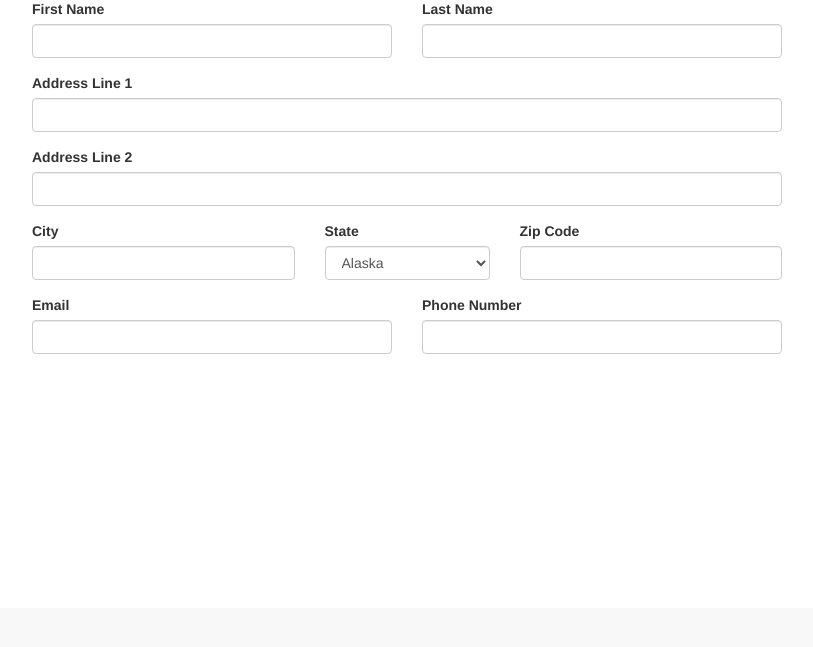
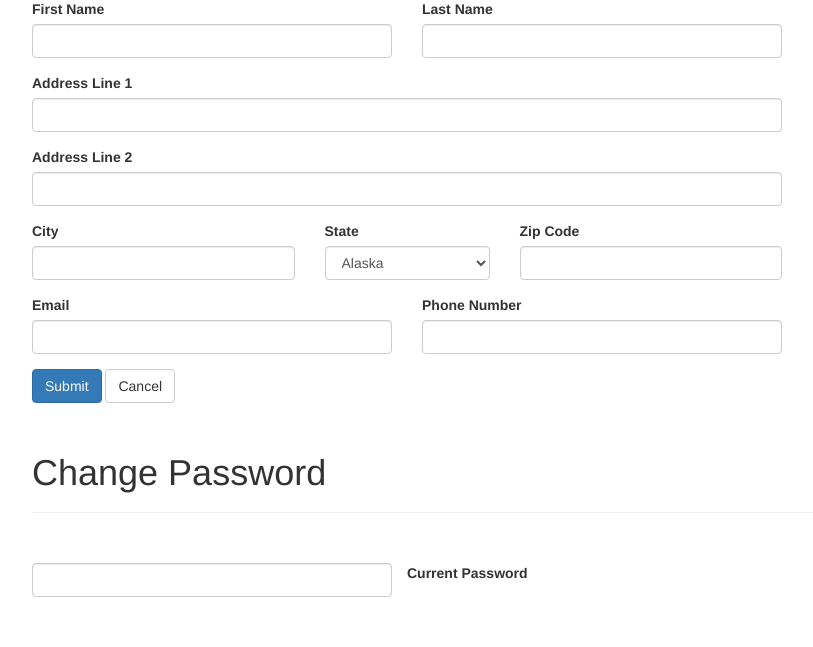
Before and after one commit to jbvx8/CS5570, a PHP site: page /user_edit.php in a window 1280 px wide. Shown: the part 192-839 px from the top of the page, without its empty margins (38-851 px from the left). Before the commit the page ends 546 px from the top, so only its background shows below. Run offline with PHP 8.4, Linux system fonts and the light colour scheme; the visitor is signed in with stand-in values (Sample User, id 1).

Commit message:
customer edits working

```diff
--- a/Prototype/Includes/db.php
+++ b/Prototype/Includes/db.php
@@ -130,6 +130,7 @@
             return false;
         }
         while ($row = mysqli_fetch_array($result)) {
+            $customer['CID'] = htmlspecialchars($row['CID']);
             $customer['firstName'] = htmlspecialchars($row['first_name']);
             $customer['lastName'] = htmlspecialchars($row['last_name']);
             $customer['addressLine1'] = htmlspecialchars($row['address_line1']);
@@ -164,6 +165,23 @@
         mysqli_free_result($result);
         return false;
     }
+
+    public function update_customer($CID, $first, $last, $address1, $address2, $city, $state, $zip, $phone, $email) {
+        $result = $this->query("UPDATE customers SET last_name='" . $last . "', first_name='" . $first . "', address_line1='"
+                . $address1 . "', address_line2='" . $address2 . "', city='" . $city . "', state='" . $state . "', zip='"
+                . $zip . "', phone='" . $phone . "', email='" . $email . "' WHERE CID='" . $CID . "'");
+                if(!$result) {
+                    mysqli_free_result($result);
+                    throw new Exception("Could not update customer. Try again.");
+                }
+    }
+
+    public function change_password($username, $password) {
+        $result = $this->query("UPDATE users SET password='" . $password . "' WHERE username='" . $username . "'");
+        if(!$result) {
+            throw new Exception("Could not change password. Try again.");
+        }
+    }
 }
 
 
--- a/Prototype/Includes/layout_header.php
+++ b/Prototype/Includes/layout_header.php
@@ -11,6 +11,7 @@
         <script src="https://ajax.googleapis.com/ajax/libs/jquery/1.12.4/jquery.min.js"></script>
         <link rel="stylesheet" href="https://maxcdn.bootstrapcdn.com/bootstrap/3.3.7/css/bootstrap.min.css" integrity="sha384-BVYiiSIFeK1dGmJRAkycuHAHRg32OmUcww7on3RYdg4Va+PmSTsz/K68vbdEjh4u" crossorigin="anonymous">
         <script src="https://maxcdn.bootstrapcdn.com/bootstrap/3.3.7/js/bootstrap.min.js" integrity="sha384-Tc5IQib027qvyjSMfHjOMaLkfuWVxZxUPnCJA7l2mCWNIpG9mGCD8wGNIcPD7Txa" crossorigin="anonymous"></script>
+        <script src='../Scripts/store.js' type="text/javascript"></script>
         <link rel="stylesheet" type="text/css" href="../Styles/store.css">
     </head>
     <body>
--- a/Prototype/Includes/navbar.php
+++ b/Prototype/Includes/navbar.php
@@ -65,7 +65,7 @@
                   <a href="#" class="dropdown-toggle" data-toggle="dropdown" role="button" aria-haspopup="true" aria-expanded="false">My Account <span class="caret"></span></a>
                   <ul class="dropdown-menu">
                       <li><a href="../prototype/user_orders.php">Orders</a></li>
-                    <li><a href="#">Settings</a></li>
+                    <li><a href="user_edit.php">Settings</a></li>
                     <li role="separator" class="divider"></li>
                     <li><a href="?logout=true">Logout</a></li>
                   </ul>
--- a/Prototype/Scripts/store.js
+++ b/Prototype/Scripts/store.js
@@ -1,11 +1,18 @@
 function showDiv(id){
     document.getElementById(id).style.display="block";
 }
+function hideDiv(id){
+    document.getElementById(id).style.display="none";
+}
 
-var confirm = document.getElementbyId('editForm');
-confirm.addEventListener('submit', function() {
-    return confirm("Are you sure you want to make these changes to the database?");
-}, false);
+function disable(id){
+    document.getElementById(id).disabled = true;
+}
+
+//var confirm = document.getElementbyId('editForm');
+//confirm.addEventListener('submit', function() {
+//    return confirm("Are you sure you want to make these changes to the database?");
+//}, false);
 
 
 
@@ -23,3 +30,14 @@
         });
     });
 });
+
+$(document).ready(function() {
+    $('.buttonEdit').click(function() {
+        var clickBtnValue = $(this).val();
+        var url= '../prototype/user_edit.php';
+        data = {'action': clickBtnValue};
+        $.post(url, data, function(response) {
+
+        });
+    });
+});
--- a/Prototype/prototype/checkout.php
+++ b/Prototype/prototype/checkout.php
@@ -92,7 +92,7 @@
 <?php if (isset($_SESSION['customer'])) {?>
     <hr class="top-pad-50">
     <p class="top-pad-50"><h3>2. Review Customer Details</h3></p>
-    <form class="form-horizontal bottom-pad-50" method="post" action="order_process.php">
+    <form class="form-horizontal bottom-pad-50" method="post" action="order_process.php?action=processOrder">
     <?php
     //$customer = $db->get_customer_from_username($_SESSION['username']);
     //$row = mysqli_fetch_array($result);
--- a/Prototype/prototype/user_edit.php
+++ b/Prototype/prototype/user_edit.php
@@ -3,10 +3,49 @@
 
 $page_title="Edit Customer Details";
 include '../Includes/layout_header.php';
+$db = StoreDB::getInstance();
 
-$customer = $_SESSION["customer"]; ?>
+$customer = $_SESSION["customer"];
 
-<form class="form-horizontal bottom-pad-50" method="post" action="order_process.php" id="editForm">
+$action = isset($_GET['action']) ? htmlspecialchars($_GET['action']) : "";
+$message = isset($_GET['message']) ? htmlspecialchars($_GET['message']) : "";
+
+switch($action){
+    case 'exception': ?>
+        <div class='alert alert-danger alert-dismissible'>
+            <button type='button' class='close' data-dismiss='alert' aria-label='Close'>
+                <span aria-hidden='true'>&times;</span>
+            </button>
+            <strong><?php echo $message ?></strong>
+        </div>
+<?php break;
+    case 'success': ?>
+
+        <div class='alert alert-info alert-dismissible'>
+            <button type='button' class='close' data-dismiss='alert' aria-label='Close' onclick="history.go(-2);return false;">
+                OK
+             </button>
+            Customer successfully updated!
+        </div>
+<?php break;
+    case 'changePassword':
+        $new = isset($_POST['newPassword']) ? $_POST['newPassword'] : "";
+        $confirm = isset($_POST['confirmPassword']) ? $_POST['confirmPassword'] : "1";
+        if ($new == $confirm) {
+            try {
+                $username = $_SESSION['username'];
+                $db->change_password($username, $new);
+                header("Location: ?action=success");
+            } catch (Exception $ex) {
+                header("Location: ?action=exception&message=" . $ex->getMessage());
+            }
+        } else {
+            header("Location: ?action=exception&message=Both values must match.");
+        }
+    }
+?>
+
+<form class="form-horizontal bottom-pad-50" method="post" action="order_process.php?action=update" id="editForm">
     <div class="form-group">
       <div class="col-md-4">
         <label for="inputFirst">First Name</label>
@@ -107,4 +146,39 @@
         <input type="tel" class="form-control" id="inputPhone" name="inputPhone" value="<?php echo $customer['phone'];?>">
       </div>
     </div>
+    <input type="submit" class="btn btn-primary">
+    <button class="btn btn-default" onclick="history.go(-1);return false;">Cancel</button>
 </form>
+
+<h1 class="top-pad-50">Change Password</h1>
+<hr>
+<form class="form-horizontal top-pad-50 bottom-pad-50" method="post" action="order_process.php?action=verifyPassword">
+    <div class="form-group" id="oldPassword">
+        <label for="oldPassword">Current Password</label>
+        <div class="col-md-4" id="currentP">
+            <input type="password" class="form-control" id="oldPassword" name="oldPassword">
+        </div>
+    </div>
+</form>
+    <?php
+    if ($action == 'userVerified') {
+         ?>
+      <script >
+          hideDiv("oldPassword");
+      </script>
+      <form class="form-horizontal top-pad-50 bottom-pad-50" method="post" action="?action=changePassword">
+          <div class="form-group">
+            <label for="newPassword">New Password</label>
+            <div class="col-md-4">
+                <input type="password" class="form-control" id="newPassword" name="newPassword" placeholder="Enter new password.">
+            </div>
+          </div>
+          <div class="form-group">
+            <label for="confirmPassword">Confirm New Password</label>
+            <div class="col-md-4">
+                <input type="password" class="form-control" id="confirmPassword" name="confirmPassword" placeholder="Retype new password.">
+            </div>
+          </div>
+          <button type="submit" class="btn btn-primary">Confirm change</button>
+      </form>
+    <?php } ?>
```
Also changed, not shown: Prototype/prototype/order_process.php (+25 -0 lines).
